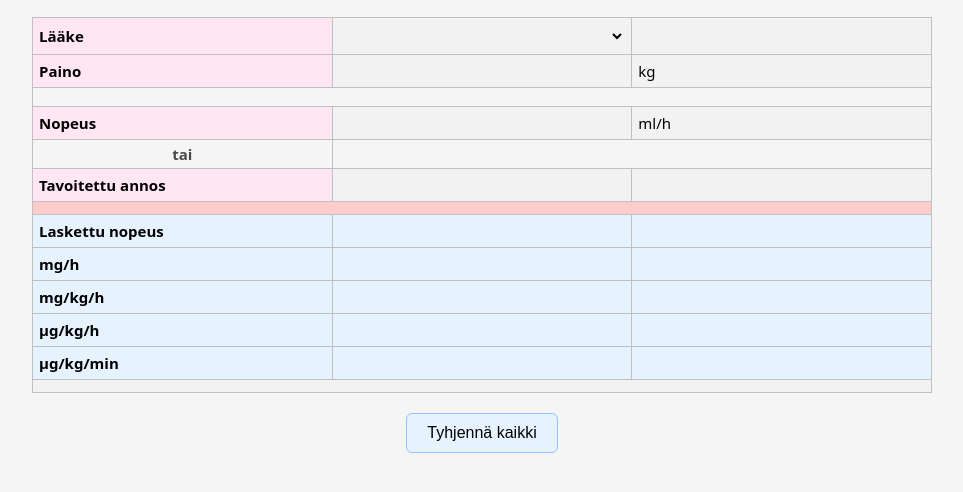
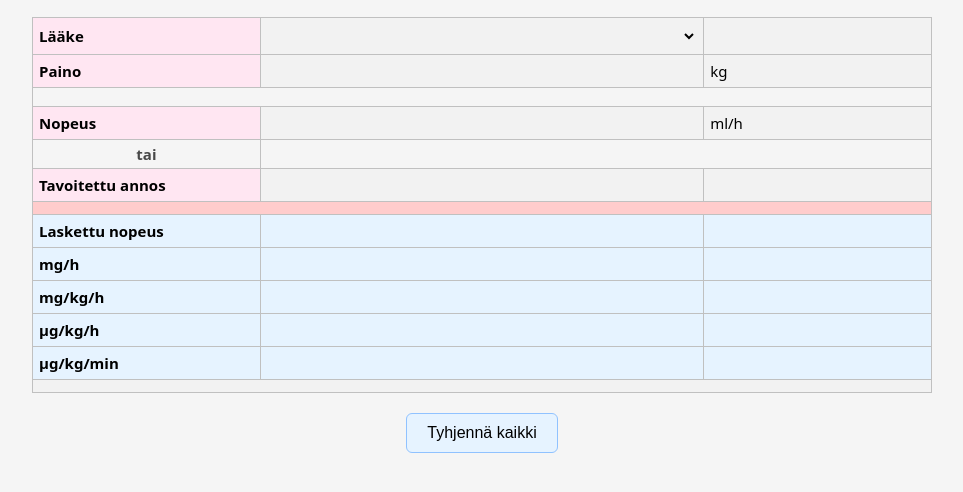
Before and after one commit to Ammatoori/Infuusiolaskuri_PWA, a plain HTML site: page index.html in a window 1280 px wide. Shown: the part 88-580 px from the top of the page, without its empty margins (158-1121 px from the left). Drawn offline with Linux system fonts and the light colour scheme.

Commit message:
Update index.html

```diff
--- a/index.html
+++ b/index.html
@@ -17,6 +17,19 @@
     h1 { text-align: center; font-size: 28px; margin-bottom: 20px; }
 
     table { border-collapse: collapse; width: 100%; max-width: 900px; margin: auto; table-layout: fixed; }
+
+table td:nth-child(1) {
+  width: 25%;
+}
+
+table td:nth-child(2) {
+  width: 50%;
+}
+
+table td:nth-child(3) {
+  width: 25%;
+}
+
     td { border: 1px solid #c0c0c0; padding: 6px; font-size: 15px; }
 
     .pink { background: #ffe6f2; }
```
